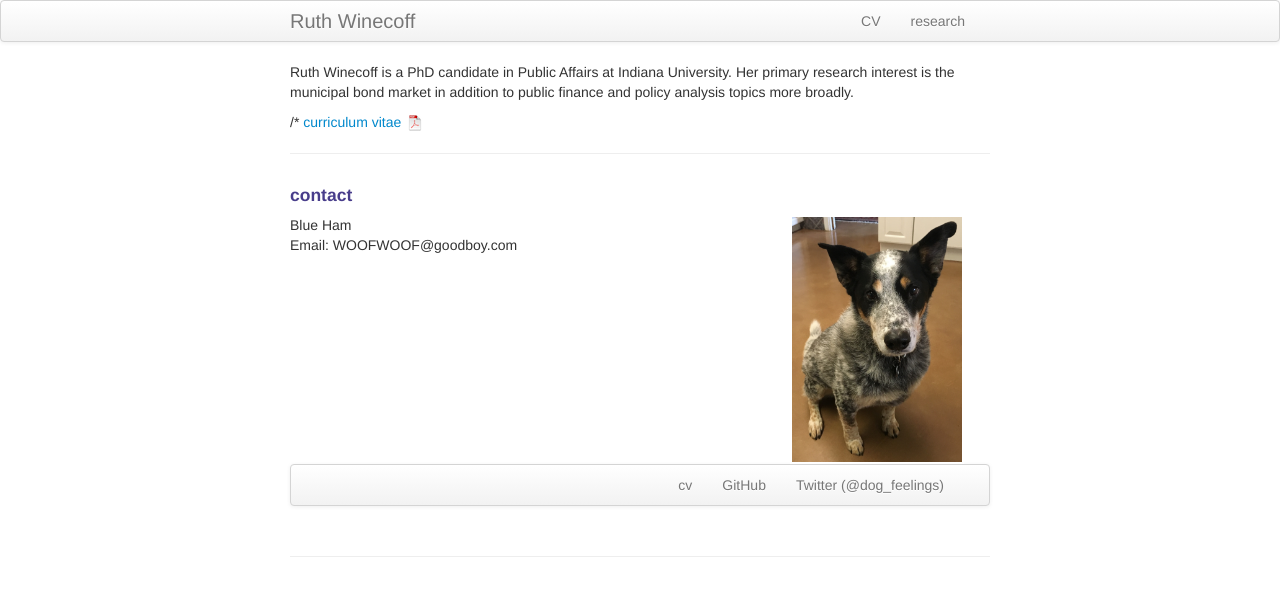
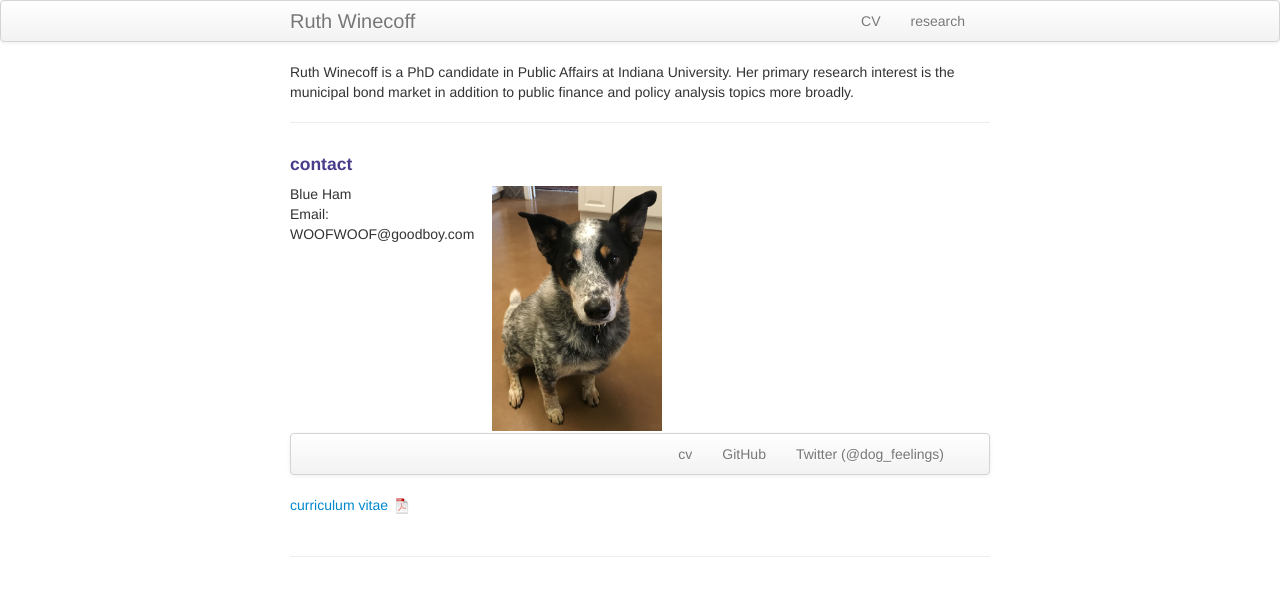
Before and after one commit to rlwinecoff/first_website, a Jekyll site: the page built from index.md, in a window 1280 px wide. Shown: the top 596 px of the page. Built offline with Jekyll 4.4.1, drawn with Linux system fonts in a browser that asks for light colours.

Commit message:
experiment with span on container maybe

```diff
--- a/index.md
+++ b/index.md
@@ -10,9 +10,6 @@ Her primary research interest is the municipal bond market in addition to
 public finance and policy analysis topics more broadly.
 
 
-/* [curriculum vitae ![CV as pdf]({{ BASE_PATH }}/pages/icons16/pdf-icon.png)]({{ BASE_PATH }}/assets/CV.pdf)<br/>
-
-
 ---
 
 
@@ -20,7 +17,7 @@ public finance and policy analysis topics more broadly.
 <h4><a name="contact"></a>contact</h4>
 
     <div class="row-fluid">
-        <div class="span5">
+        <div class="span2">
             Blue Ham<br/>
             Email: WOOFWOOF@goodboy.com<br/>
         </div>
@@ -42,3 +39,5 @@ public finance and policy analysis topics more broadly.
       </ul>
   </div>
 </div>
+
+[curriculum vitae ![CV as pdf]({{ BASE_PATH }}/pages/icons16/pdf-icon.png)]({{ BASE_PATH }}/assets/CV.pdf) <br/>
```
